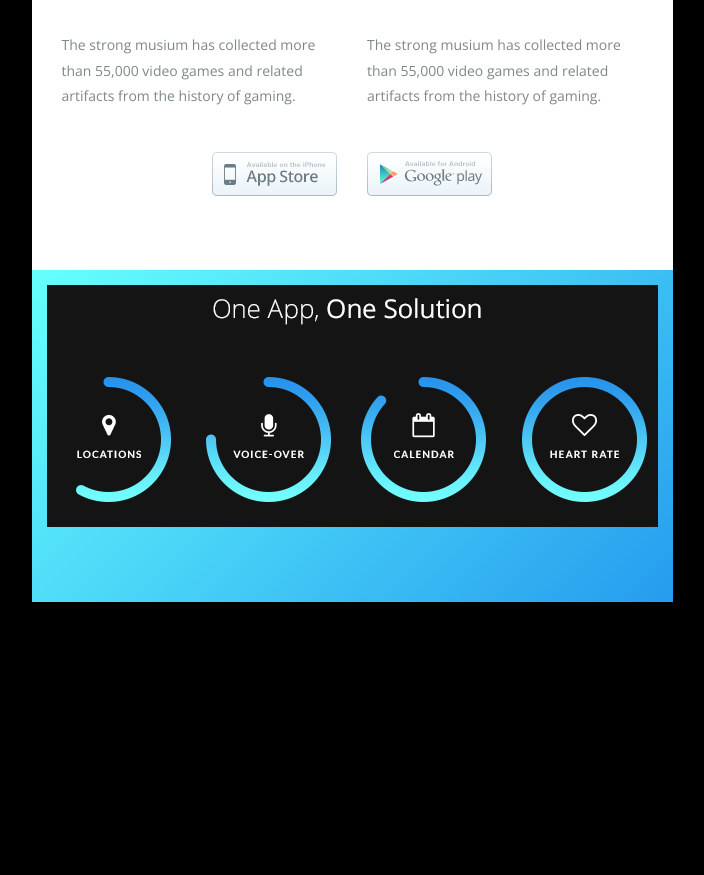
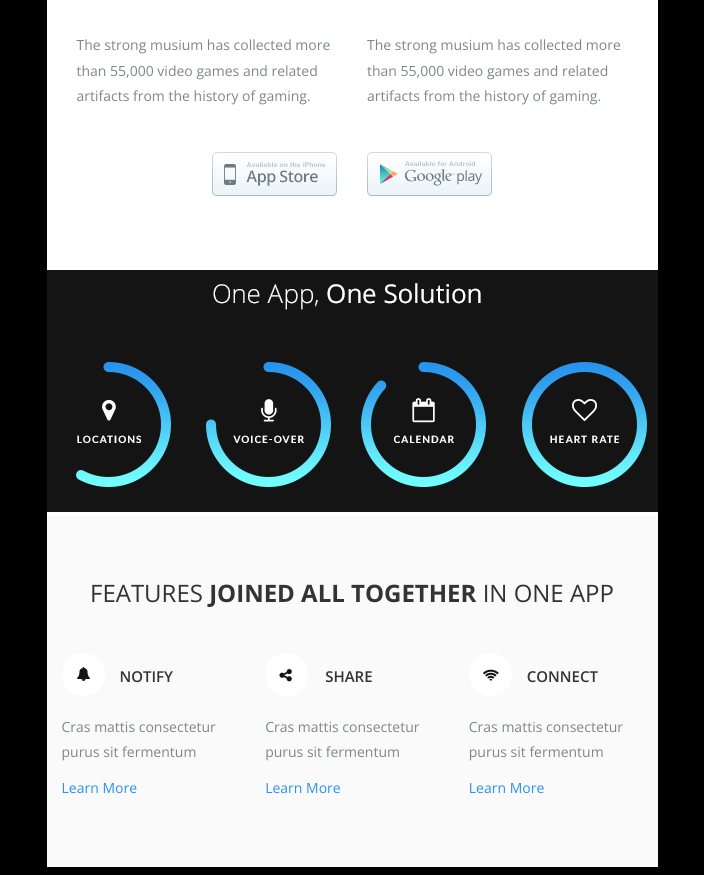
Before and after one commit to laserfry/learning-html-emails, a React app: page public/index.html in a window 1280 px wide. Shown: the part 1188-2063 px from the top of the page, without its empty margins (288-992 px from the left). Before the commit the page ends 1798 px from the top, so only its background shows below. Built offline with nearby package versions, Linux system fonts and the light colour scheme.

Commit message:
added to the row not finished just got the outline need to change the content of sync share stats

```diff
--- a/public/index.html
+++ b/public/index.html
@@ -201,7 +201,7 @@
             <!-- 4 start of main row -->
             <tr>
               <td>
-                <table table class="header-left" width="100%" align="left" cellpadding="0" cellspacing="0" border="0" style="background: #65fffd; background: -moz-linear-gradient(-45deg, #65fffd 1%, #259cee 100%); background: -webkit-linear-gradient(-45deg, #65fffd 1%,#259cee 100%); background: linear-gradient(135deg, #65fffd 1%,#259cee 100%); padding: 15px 15px 71px 15px;">
+                <table table width="100%" height="100%" cellpadding="0" cellspacing="0" border="0" style="background: white;">
                   <tr>
                     <td>
                       <img src="img/one_app.jpg">
@@ -213,7 +213,91 @@
             <!-- 4 end of main row -->
             <!-- 5 start of main row -->
             <tr>
-              <td></td>
+              <td style="background: #fafafa;">
+                <h3 style=" font-family: 'Open Sans', 'Helvetica Neue', Helvetica, Arial, 'Lucida Grande',  sans-serif; padding: 36px 0 5px 0; color: #333333; font-weight: 300; text-transform: uppercase; font-size: 24px; " align="center">
+                  Features <strong>Joined All Together</strong> in One App
+                </h3>
+                  <!-- SYNC -->
+                  <table class="sync" width="33.33%" align="left" cellpadding="0" cellspacing="0" border="0" style="padding: 15px 15px 70px 15px;">
+                    <tr>
+                      <td>
+                        <table class="notify-icon" width="33.33%" align="left" cellpadding="0" cellspacing="0" border="0" style="padding: 0">
+                          <tr>
+                            <td>
+                              <img src="img/bell_icon.png">
+                            </td>
+                            <td style="padding: 0 0 0 15px; color: #333333;font-weight: 600; text-transform: uppercase; font-size: 15px; font-family: 'Open Sans', 'Helvetica Neue', Helvetica, Arial, 'Lucida Grande',  sans-serif">Notify</td>
+                          </tr>
+                        </table>
+                      </td>
+                    </tr>
+                    <tr>
+                      <td>
+                        <p style="color: #7f8887;font-weight: 400; line-height: 1.8; font-size: 14px; font-family: 'Open Sans', 'Helvetica Neue', Helvetica, Arial, 'Lucida Grande',  sans-serif">Cras mattis consectetur purus sit fermentum</p>
+                      </td>
+                    </tr>
+                    <tr>
+                      <td>
+                        <a href="#" style="font-family: 'Open Sans', 'Helvetica Neue', Helvetica, Arial, 'Lucida Grande',  sans-serif; font-size: 14px; color: #2792ec; text-decoration: none;">Learn More</a>
+                      </td>
+                    </tr>
+                  </table>
+                  <!-- end of SYNC -->
+
+                  <!-- SHARE  -->
+                  <table class="share" width="33.33%" align="left" cellpadding="0" cellspacing="0" border="0" style="padding: 15px 15px 70px 15px;">
+                      <tr>
+                        <td>
+                          <table class="share-icon" width="33.33%" align="left" cellpadding="0" cellspacing="0" border="0" style="padding: 0">
+                            <tr>
+                              <td>
+                                <img src="img/share_icon.png">
+                              </td>
+                              <td style="padding: 0 0 0 15px; color: #333333;font-weight: 600; text-transform: uppercase; font-size: 15px; font-family: 'Open Sans', 'Helvetica Neue', Helvetica, Arial, 'Lucida Grande',  sans-serif">SHARE</td>
+                            </tr>
+                          </table>
+                        </td>
+                      </tr>
+                      <tr>
+                        <td>
+                          <p style="color: #7f8887;font-weight: 400; line-height: 1.8; font-size: 14px; font-family: 'Open Sans', 'Helvetica Neue', Helvetica, Arial, 'Lucida Grande',  sans-serif">Cras mattis consectetur purus sit fermentum</p>
+                        </td>
+                      </tr>
+                      <tr>
+                        <td>
+                          <a href="#" style="font-family: 'Open Sans', 'Helvetica Neue', Helvetica, Arial, 'Lucida Grande',  sans-serif; font-size: 14px; color: #2792ec; text-decoration: none;">Learn More</a>
+                        </td>
+                      </tr>
+                    </table>
+                    <!-- end of SHARE  -->
+
+                    <!-- STATS -->
+                  <table class="connect" width="33.33%" align="left" cellpadding="0" cellspacing="0" border="0" style="padding: 15px 15px 70px 15px;">
+                      <tr>
+                        <td>
+                          <table class="connect-icon" width="33.33%" align="left" cellpadding="0" cellspacing="0" border="0" style="padding: 0">
+                            <tr>
+                              <td>
+                                <img src="img/wifi_icon.png">
+                              </td>
+                              <td style="padding: 0 0 0 15px; color: #333333;font-weight: 600; text-transform: uppercase; font-size: 15px; font-family: 'Open Sans', 'Helvetica Neue', Helvetica, Arial, 'Lucida Grande',  sans-serif">CONNECT</td>
+                            </tr>
+                          </table>
+                        </td>
+                      </tr>
+                      <tr>
+                        <td>
+                          <p style="color: #7f8887;font-weight: 400; line-height: 1.8; font-size: 14px; font-family: 'Open Sans', 'Helvetica Neue', Helvetica, Arial, 'Lucida Grande',  sans-serif">Cras mattis consectetur purus sit fermentum</p>
+                        </td>
+                      </tr>
+                      <tr>
+                        <td>
+                          <a href="#" style="font-family: 'Open Sans', 'Helvetica Neue', Helvetica, Arial, 'Lucida Grande',  sans-serif; font-size: 14px; color: #2792ec; text-decoration: none;">Learn More</a>
+                        </td>
+                      </tr>
+                    </table>
+                    <!-- end of stats -->
+              </td>
             </tr>
             <!-- 5 end of main row -->
             <!-- 6 start of main row -->
```
